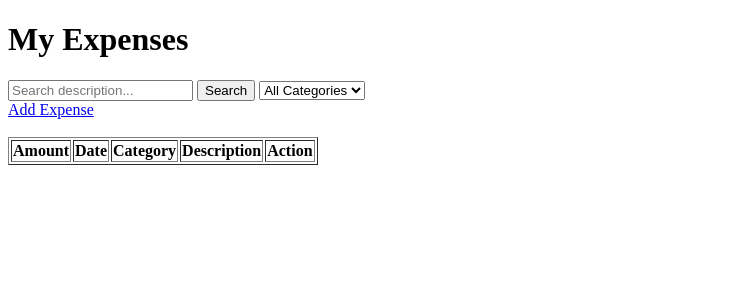
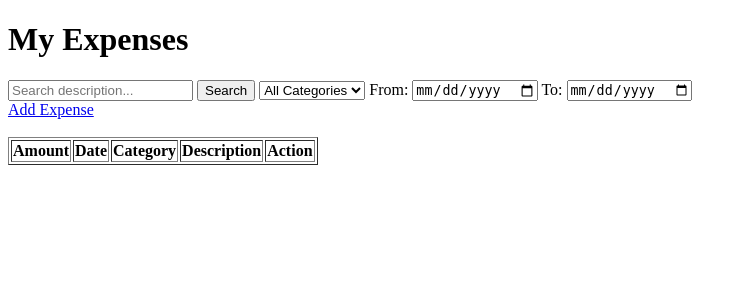
Before and after one commit to ManasaProdduturi/expense-tracker, a Flask app: page /expenses in a window 1280 px wide. Shown: the top 300 px of the page, without its empty margins (0-747 px from the left). Run offline with Flask 3, Linux system fonts and the light colour scheme; the visitor is signed in with stand-in values (Sample User, id 1); data comes from the database, SQL or seed files in the repository; data that the repository does not hold is empty.

Commit message:
added date filters

```diff
--- a/app.py
+++ b/app.py
@@ -75,6 +75,8 @@ def expenses():
 
     search = request.args.get("search", "")
     category = request.args.get("category", "")
+    date_from = request.args.get("date_from", "")
+    date_to = request.args.get("date_to", "")
 
     connection = get_db_connection()
 
@@ -89,13 +91,19 @@ def expenses():
     WHERE expenses.user_id = ?
       AND expenses.description LIKE ?
       AND (? = '' OR expenses.category_id = ?)
+      AND (? = '' OR expenses.date >= ?)
+      AND (? = '' OR expenses.date <= ?)
     ORDER BY expenses.date DESC
     """,
     (
         session["user_id"],
         f"%{search}%",
         category,
-        category
+        category,
+        date_from,
+        date_from,
+        date_to,
+        date_to
     )
     ).fetchall()
 
@@ -110,7 +118,9 @@ def expenses():
     expenses=expenses,
     search=search,
     categories=categories,
-    selected_category=category
+    selected_category=category,
+    date_from=date_from,
+    date_to=date_to
 )
 
 
--- a/templates/expenses.html
+++ b/templates/expenses.html
@@ -32,6 +32,12 @@
             </option>
         {% endfor %}
     </select>
+
+    <label>From:</label>
+    <input type="date" name="date_from" value="{{ date_from }}">
+
+    <label>To:</label>
+    <input type="date" name="date_to" value="{{ date_to }}">
 
     </form>
 
```
